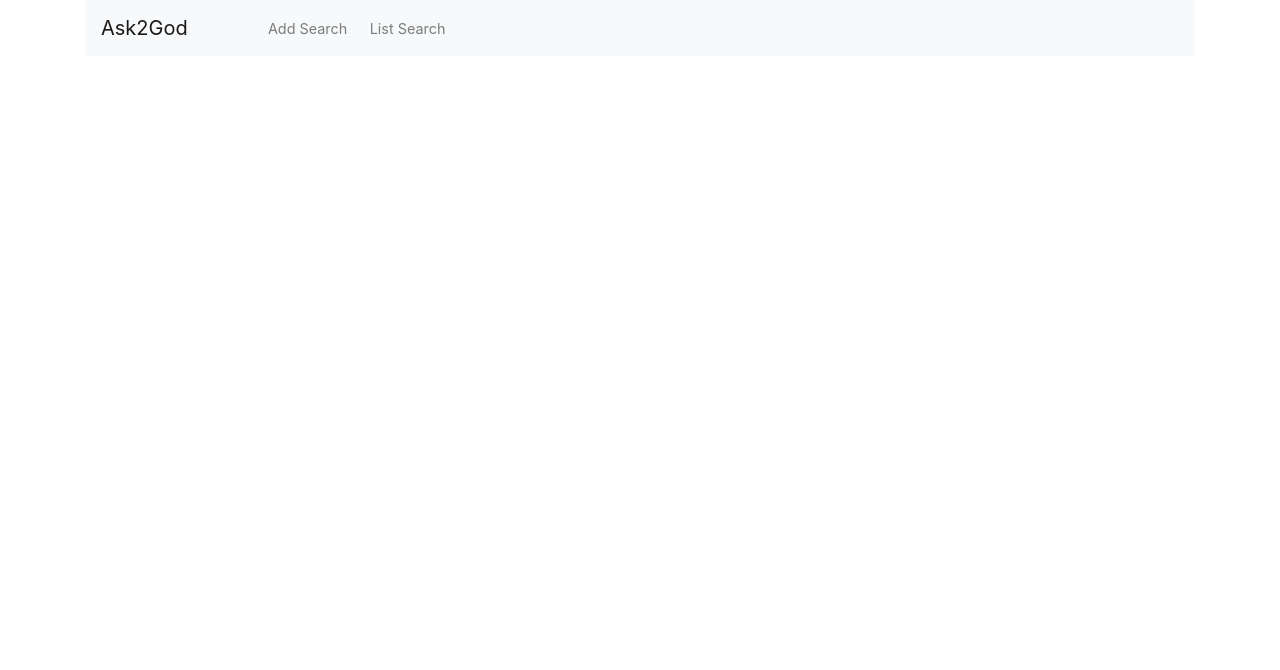
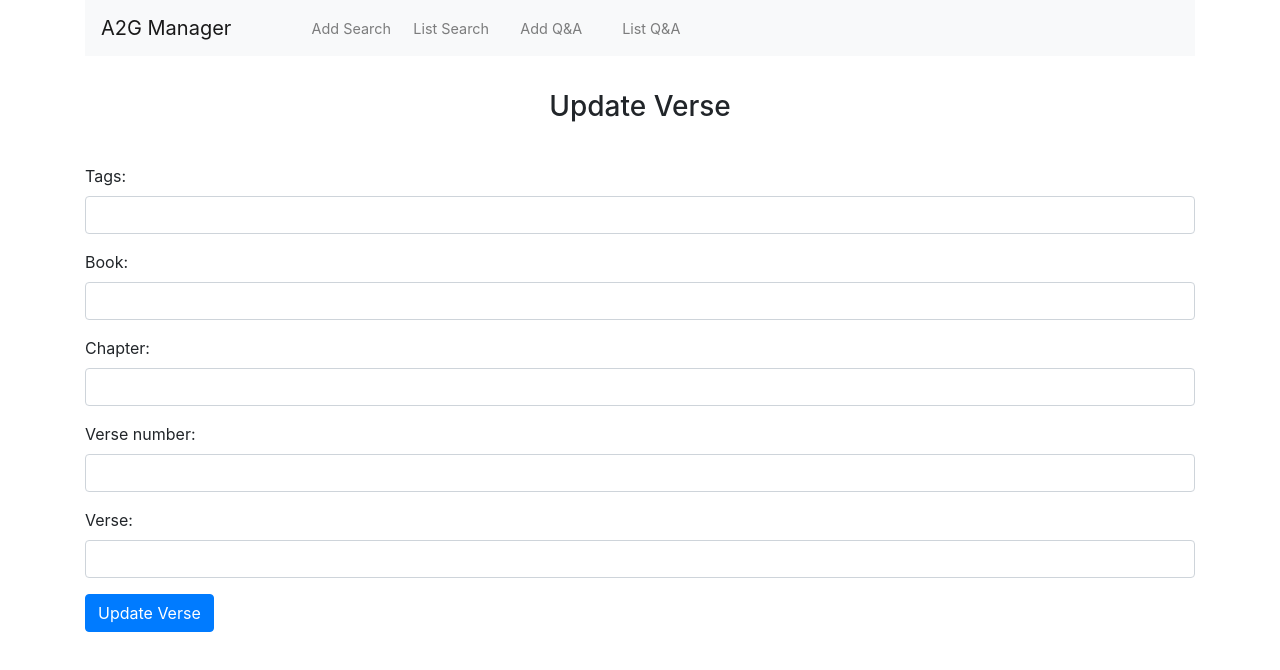
Before and after one commit to prashanth-sams/a2g-manager, a React (Create React App) app: page /edit/question/1 in a window 1280 px wide. Shown: the top 670 px of the page. Built offline with nearby package versions, Linux system fonts and the light colour scheme; no server answers; the HTML template or start-up script is replaced by a standard one.

Commit message:
added question components

```diff
--- a/src/App.tsx
+++ b/src/App.tsx
@@ -3,33 +3,21 @@ import './App.css';
 import './css/mobile.css';
 import { BrowserRouter as Router, Switch, Route, Link } from 'react-router-dom';
 import 'bootstrap/dist/css/bootstrap.min.css';
-import { slide as Menu } from 'react-burger-menu';
 import Home from './components/Home/Home';
 import AddKeywords from './components/AddKeywords/AddKeywords';
 import EditKeywords from './components/EditKeywords/EditKeywords';
 import ListKeywords from './components/ListKeywords/ListKeywords';
+import AddQuestion from './components/AddQuestion/AddQuestion';
+import EditQuestion from './components/EditQuestion/EditQuestion';
+import ListQuestion from './components/ListQuestion/ListQuestion';
 
 class App extends React.Component {
   public render() {
     return (
         <Router>
           <div className="container">
-            <Menu width={ '60%' }>
-              <a id="resp-home" className="menu-item" href="/">
-                <i className="fa fa-home"/>
-                <span> Home</span>
-              </a>
-              <a id="resp-add" className="menu-item" href="/add">
-                <i className="fa fa-plus"/>
-                <span> Add verse</span>
-              </a>
-              <a id="resp-list" className="menu-item" href="/list">
-                <i className="fa fa-list"/>
-                <span> List verse</span>
-              </a>
-            </Menu>
             <nav className="navbar navbar-expand-lg navbar-light bg-light">
-              <Link to={'/'} className="navbar-brand" id="home">Ask2God</Link>
+              <Link to={'/'} className="navbar-brand" id="home">A2G Manager</Link>
               <div className="collapse navbar-collapse" id="navbarSupportedContent">
                 <ul className="navbar-nav mr-auto" id="header">
                   <li className="nav-item">
@@ -44,6 +32,18 @@ class App extends React.Component {
                       <span style={{ fontSize: '0.9rem' }}> List Search</span>
                     </Link>
                   </li>
+                  <li className="nav-item">
+                    <Link to={'/add/question'} className="nav-link" id="add">
+                      <i className="fa fa-plus"/>
+                      <span style={{ fontSize: '0.9rem' }}> Add Q&A</span>
+                    </Link>
+                  </li>
+                  <li className="nav-item">
+                    <Link to={'/list/question'} className="nav-link" id="list">
+                      <i className="fa fa-list"/>
+                      <span style={{ fontSize: '0.9rem' }}> List Q&A</span>
+                    </Link>
+                  </li>
                 </ul>
               </div>
             </nav>
@@ -53,6 +53,9 @@ class App extends React.Component {
               <Route path='/add/keywords' component={ AddKeywords } />
               <Route path='/edit/keywords/:id' component={ EditKeywords } />
               <Route path='/list/keywords' component={ ListKeywords } />
+              <Route path='/add/question' component={ AddQuestion } />
+              <Route path='/edit/question/:id' component={ EditQuestion } />
+              <Route path='/list/question' component={ ListQuestion } />
             </Switch>
           </div>
         </Router>
--- /dev/null
+++ b/src/components/EditQuestion/EditQuestion.tsx
@@ -0,0 +1,148 @@
+import * as React from 'react'
+import EditQuestionProps from '../../interfaces/EditQuestionProps.interface'
+import axios from 'axios';
+import './_style.css';
+import { RouteComponentProps } from 'react-router';
+
+interface EditQuestionState {
+  error: boolean
+  tag_name: string[],
+  book_name: string,
+  chapter_number: number,
+  verse_number: string,
+  verse_context: string
+}
+
+export class EditQuestion extends React.Component<EditQuestionProps & RouteComponentProps, EditQuestionState> {
+  constructor(props: EditQuestionProps & RouteComponentProps) {
+    super(props);
+
+    this.state = {
+      error: false,
+      tag_name : [],
+      book_name : '',
+      chapter_number: null,
+      verse_number: '',
+      verse_context: ''
+    };
+    axios.defaults.baseURL = 'http://localhost:4000/question';
+  }
+
+  public componentDidMount = () => {
+    axios.get('/edit/'+(this.props.match.params as any).id)
+        .then(response => {
+            this.setState({
+              tag_name: response.data.tag_name,
+              book_name: response.data.book_name,
+              chapter_number: response.data.chapter_number,
+              verse_number: response.data.verse_number,
+              verse_context: response.data.verse_context
+            });
+        })
+        .catch(error => {
+            console.log(error);
+        })
+  }
+
+
+  public onChangeTagName = (e) => {
+    this.setState({
+      tag_name: e.target.value
+    });
+  }
+
+  public onChangeBookName = (e) => {
+      this.setState({
+        book_name: e.target.value
+      })
+  }
+
+  public onChangeChapterNumber = (e) => {
+      this.setState({
+        chapter_number: e.target.value
+      })
+  }
+
+  public onChangeVerseNumber = (e) => {
+    this.setState({
+      verse_number: e.target.value
+    })
+  }
+
+  public onChangeVerseContext = (e) => {
+    this.setState({
+      verse_context: e.target.value
+    })
+  }
+
+  public onSubmit = (e) => {
+    e.preventDefault();
+    const obj = {
+      tag_name: this.state.tag_name,
+      book_name: this.state.book_name,
+      chapter_number: this.state.chapter_number,
+      verse_number: this.state.verse_number,
+      verse_context: this.state.verse_context
+    };
+    axios.post('/update/'+(this.props.match.params as any).id, obj)
+        .then(res => console.log(res.data));
+
+    this.props.history.push('/list/question');
+  }
+
+
+  public render() {
+    return (
+      <div style={{ marginTop: 10 }}>
+        <h3 className="header-top">Update Verse</h3>
+        <form onSubmit={this.onSubmit}>
+          <div className="form-group">
+            <label>Tags: </label>
+            <input type="text" className="form-control"
+              name="tags"
+              value={this.state.tag_name}
+              onChange={this.onChangeTagName}
+            />
+          </div>
+          <div className="form-group">
+            <label>Book: </label>
+            <input type="text" className="form-control"
+              name="book"
+              value={this.state.book_name}
+              onChange={this.onChangeBookName}
+            />
+          </div>
+          <div className="form-group">
+            <label>Chapter: </label>
+            <input type="text" className="form-control"
+              name="chapter"
+              value={this.state.chapter_number}
+              onChange={this.onChangeChapterNumber}
+            />
+          </div>
+          <div className="form-group">
+            <label>Verse number: </label>
+            <input type="text" className="form-control"
+              name="verse number"
+              value={this.state.verse_number}
+              onChange={this.onChangeVerseNumber}
+            />
+          </div>
+          <div className="form-group">
+            <label>Verse: </label>
+            <input type="text" className="form-control"
+              name="verse"
+              value={this.state.verse_context}
+              onChange={this.onChangeVerseContext}
+            />
+          </div>
+          <div className="form-group">
+            <input type="submit" value="Update Verse" className="btn btn-primary" />
+          </div>
+        </form>
+      </div>
+    )
+  }
+}
+
+export default EditQuestion
--- /dev/null
+++ b/src/components/EditQuestion/_style.css
@@ -0,0 +1,4 @@
+.header-top {
+    margin-bottom: 2.5rem;
+    text-align: center;
+}
--- /dev/null
+++ b/src/components/ListQuestion/ListQuestion.tsx
@@ -0,0 +1,62 @@
+import * as React from 'react';
+import ListQuestionProps from '../../interfaces/ListQuestionProps.interface';
+import axios from 'axios';
+import TableRow from './TableRow';
+import './_style.css';
+
+interface ListQuestionState {
+    manager: string[];
+}
+
+class ListQuestion extends React.Component<ListQuestionProps, ListQuestionState> {
+
+    constructor(props: ListQuestionProps) {
+        super(props);
+        this.state = {manager: []};
+    }
+
+    public componentDidMount = () => {
+      axios.get('http://localhost:4000/question')
+        .then(response =>{
+          this.setState({manager: response.data});
+        })
+        .catch(error =>{
+          console.log(error);
+        })
+    }
+
+    public tabRow = () => {
+      return this.state.manager.map((object, i) => {
+        console.log(object,i);
+        return <TableRow obj={object} key={i} indice={i} delete ={ (ind) => this.deleteItem(ind)} />;
+      });
+    }
+
+    public deleteItem = (index) => {
+      this.setState({manager: this.state.manager.filter((_,i) => i !== index)});
+    }
+
+    public render() {
+        return (
+          <div>
+            <h3 className="header-top">Verse List</h3>
+            <table className="table table-striped" style={{ marginTop: 20 }}>
+              <thead>
+                <tr>
+                  <th>Tags</th>
+                  <th>Book</th>
+                  <th>Chapter</th>
+                  <th>Verse</th>
+                  <th colSpan={2}>Action</th>
+                </tr>
+              </thead>
+              <tbody>
+                { this.tabRow() }
+              </tbody>
+            </table>
+          </div>
+        );
+    }
+}
+
+export default ListQuestion;
--- /dev/null
+++ b/src/components/ListQuestion/TableRow.js
@@ -0,0 +1,65 @@
+// TableRow.js
+
+import React, { Component } from 'react';
+import { Link } from 'react-router-dom';
+import axios from 'axios';
+import styled from 'styled-components';
+
+
+export const Ellipsis = styled.td`
+  overflow: hidden;
+  text-overflow: ellipsis;
+  display: -webkit-box;
+  width: 500px;
+  -webkit-line-clamp: 1;
+  -webkit-box-orient: vertical;
+  -moz-binding: url('ellipsis.xml#ellipsis');
+`
+
+class TableRow extends Component {
+
+  constructor(props){
+    console.log('props',props);
+
+    super(props);
+    this.delete = this.delete.bind(this);
+
+    axios.defaults.baseURL = 'http://localhost:4000/question';
+  }
+
+  delete(){
+    axios.get('/delete/'+this.props.obj._id)
+            .then(res => {
+              console.log('deleted');
+              this.props.delete(this.props.indice);
+            })
+            .catch(err => console.log(err))
+  }
+
+  render() {
+    return (
+        <tr>
+          <td>
+            {this.props.obj.tag_name}
+          </td>
+          <td>
+            {this.props.obj.book_name}
+          </td>
+          <td>
+            {this.props.obj.chapter_number}: {this.props.obj.verse_number}
+          </td>
+          <Ellipsis>
+            {this.props.obj.verse_context}
+          </Ellipsis>
+          <td>
+            <Link to={"/edit/question/"+this.props.obj._id} className="btn btn-primary">Edit</Link>
+          </td>
+          <td>
+            <button onClick={this.delete} className="btn btn-danger">Delete</button>
+          </td>
+        </tr>
+    );
+  }
+}
+
+export default TableRow;
--- /dev/null
+++ b/src/components/ListQuestion/_style.css
@@ -0,0 +1,4 @@
+.header-top {
+    margin-bottom: 2.5rem;
+    text-align: center;
+}
--- /dev/null
+++ b/src/interfaces/ListQuestionProps.interface.ts
@@ -0,0 +1,3 @@
+export default interface ListQuestionProps{
+    manager: string[]
+}
```
Also changed, not shown: src/interfaces/EditQuestionProps.interface.ts (added, +7 -0 lines).
